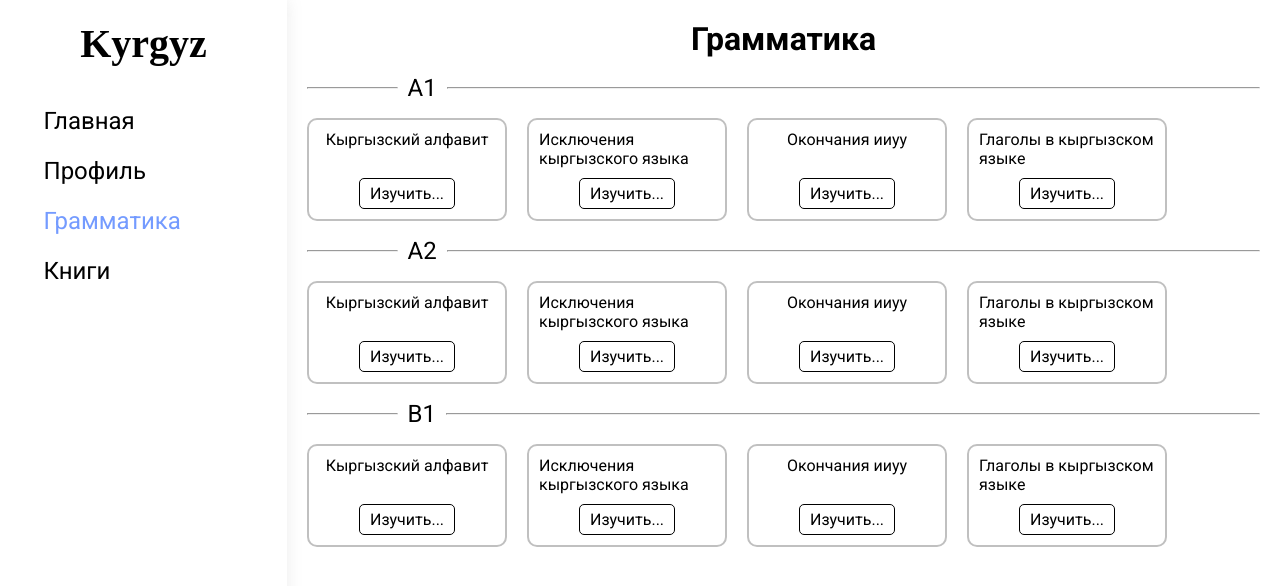
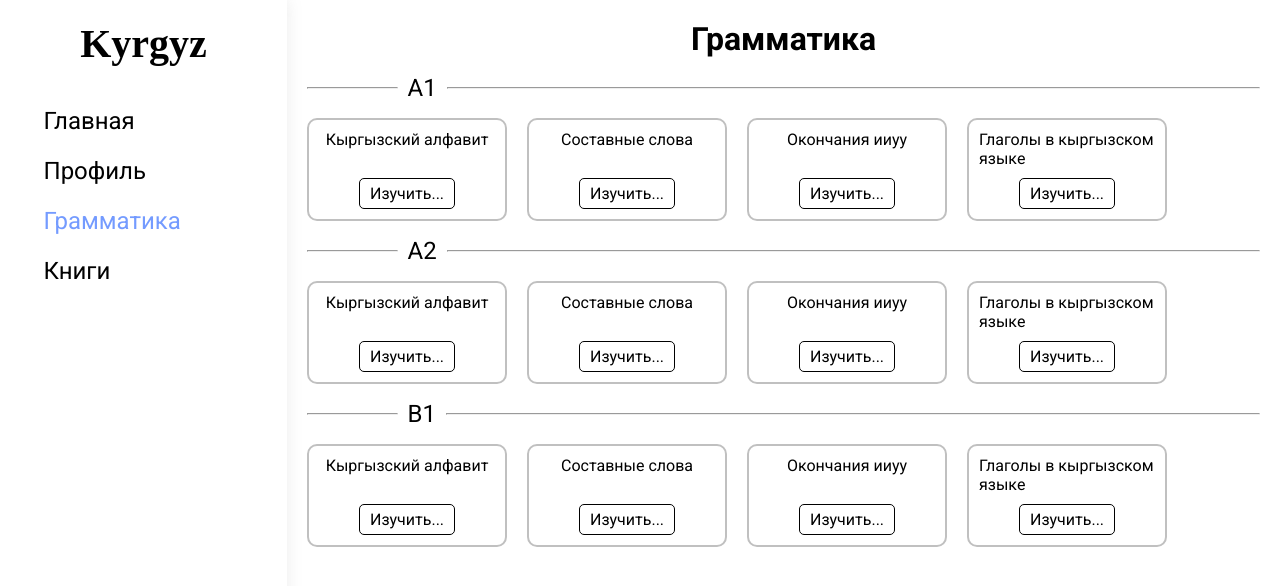
Before and after one commit to EmirlanDogdurbaev/kyrgyz_voice, a React (Vite) app: page /grammatic in a window 1280 px wide. Shown: the top 586 px of the page. Built offline with nearby package versions, Linux system fonts and the light colour scheme; a web font is replaced by a local one.

Commit message:
add somethong

```diff
--- a/src/pages/Books/Text.jsx
+++ b/src/pages/Books/Text.jsx
@@ -6,7 +6,6 @@ function Text() {
         var audio = new Audio('../../../../src/assets/audio/audio.mp3');
         audio.play();
     }
-
 
     let lastSelectedText = '';
 
--- a/src/pages/Grammar/Grammar.jsx
+++ b/src/pages/Grammar/Grammar.jsx
@@ -10,7 +10,7 @@ function Grammar() {
       id: 1,
     },
     {
-      theme: "Исключения кыргызского языка",
+      theme: "Составные слова",
       id: 2,
     },
     {
```
